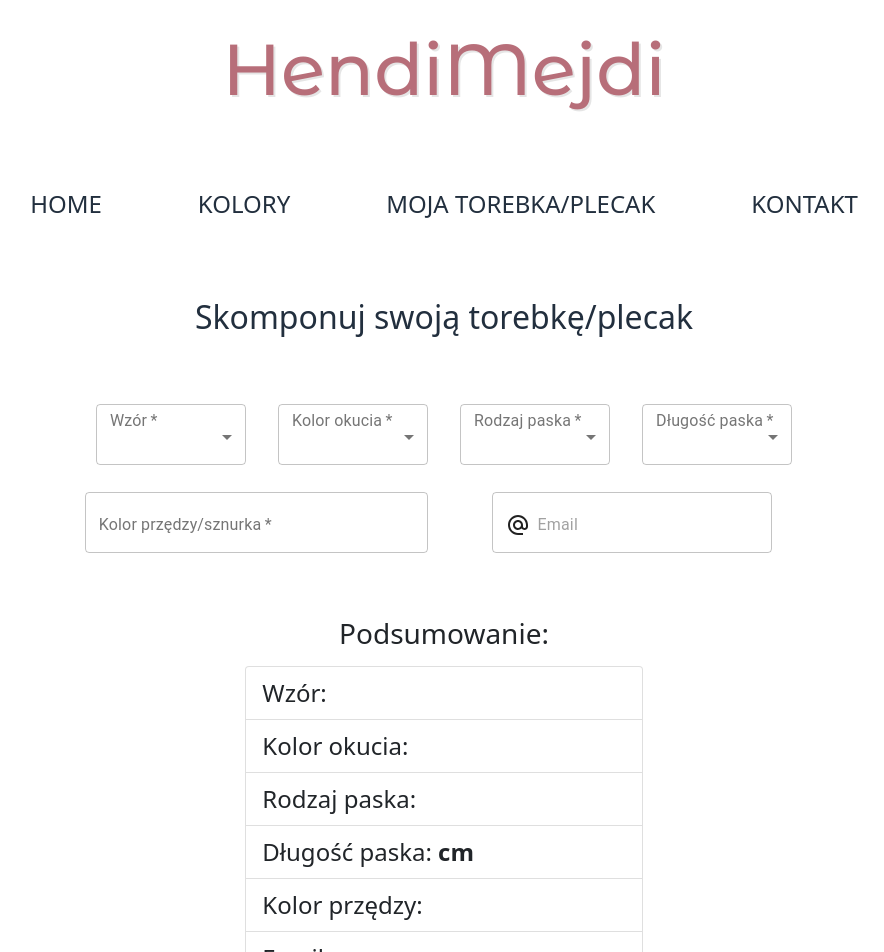
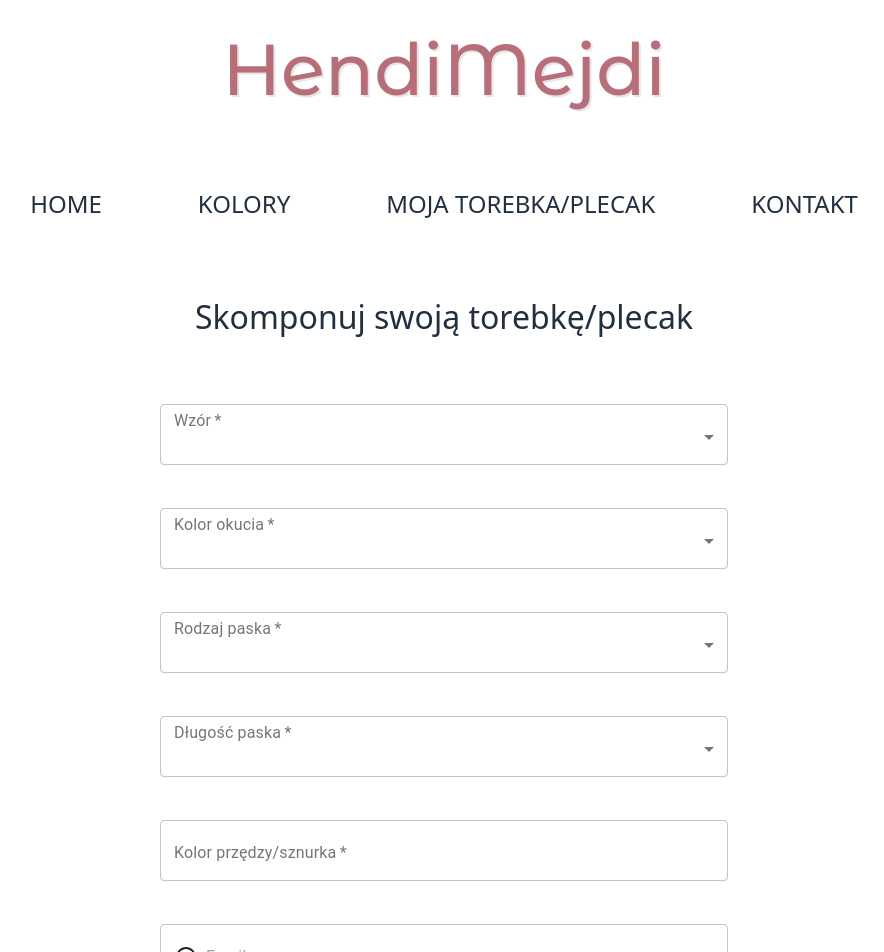
Before and after one commit to Piotr-Zacharski/hendimejdinc, a Next.js app: page /mybag in a window 1280 px wide. Shown: the top 952 px of the page, without its empty margins (196-1080 px from the left). Built offline with nearby package versions, Linux system fonts and the light colour scheme.

Commit message:
:sparkles: conditional rendering of summary

```diff
--- a/components/CardTwo.js
+++ b/components/CardTwo.js
@@ -14,7 +14,7 @@ const useStyles = makeStyles({
         maxHeight: 485,
         transition: 'all .2s ease-in-out',
         '&:hover': {
-            transform: 'scale(1.1)',
+            transform: 'scale(1.05)',
             border: '1px solid #FFD700',
         },
     },
--- a/components/Input.js
+++ b/components/Input.js
@@ -26,19 +26,16 @@ const useStyles = makeStyles((theme) => ({
     btn: {
         display: 'inline',
     },
-    contact: {
-        marginBottom: 20,
-        marginTop: 20,
-        display: 'inline-block',
-        borderColor: '#b76e79',
-        '&:hover': {
-            color: '#b76e79',
-        },
+    form: {
+        display: 'grid',
+        maxWidth: 600,
+        margin: '0 auto',
     },
     container: {
         marginTop: 40,
     },
     selectEmpty: {
+        display: 'grid',
         marginTop: theme.spacing(2),
         color: '#222f3e',
         '&:focus': {
@@ -73,7 +70,7 @@ const StyledText = styled.h3`
     position: relative;
     z-index: 2;
     border-radius: 15px;
-    width: 50%;
+
     color: #222f3e;
     @media (max-width: 700px) {
         font-size: 0.8rem;
@@ -145,10 +142,12 @@ export default function Input() {
         setCord('')
         setUserEmail('')
     }
+    const hiddenValues = name && color && type && length && cord && userEmail;
     return (
         <ThemeProvider theme={theme}>
             <div className={classes.container}>
                 <form ref={form} onSubmit={sendEmail}>
+                    <div className={classes.form}>
                     <StyledText>Skomponuj swoją torebkę/plecak</StyledText>
                     <FormControl
                         required
@@ -174,7 +173,7 @@ export default function Input() {
                             <MenuItem value="janette">Janette</MenuItem>
                             <MenuItem value="makkaresh">Makkaresh</MenuItem>
                             <MenuItem value="margerita">Margerita</MenuItem>
-                            <MenuItem value="zoja">Zoja</MenuItem>
+                            <MenuItem value="myszka Miki">Myszka Miki</MenuItem>
                         </Select>
                     </FormControl>
                     <FormControl
@@ -237,18 +236,27 @@ export default function Input() {
                             <MenuItem value={120}>120 cm</MenuItem>
                         </Select>
                     </FormControl>
-                    <form className={classes.root} autoComplete="off">
+                        <FormControl
+                            required
+                            className={classes.formControl}
+                            variant="outlined">
                         <TextField
                             label="Kolor przędzy/sznurka"
                             value={cord}
+                            className={classes.selectEmpty}
                             required
                             onChange={handleChangeCord}
                             variant="outlined"
                             name="cord"
                         />
+                        </FormControl>
+                        <FormControl
+                            required
+                            className={classes.formControl}
+                            variant="outlined">
                         <TextField
                             type="email"
-                            className={classes.contact}
+                            className={classes.selectEmpty}
                             placeholder="Email"
                             InputProps={{
                                 startAdornment: (
@@ -263,7 +271,10 @@ export default function Input() {
                             value={userEmail}
                             onChange={handleChangeUserEmail}
                         />
-                    </form>
+                        </FormControl>
+                    </div>
+                    { hiddenValues &&
+                        <>
                         <Row className="justify-content-md-center mt-5">
                             <Col md={4} className="justify-content-md-start">
                                 <h3>Podsumowanie:</h3>
@@ -287,7 +298,8 @@ export default function Input() {
                                         <li className="list-group-item text-start">
                                                 Kolor przędzy:
                                             <strong>{cord === ' ' ? ' N/A' : ' ' + cord}</strong>
-                                </li><li className="list-group-item text-start">
+                                        </li>
+                                        <li className="list-group-item text-start">
                                                 Email:
                                             <strong>{userEmail === ' ' ? ' N/A' : ' ' + userEmail}</strong>
                                         </li>
@@ -297,6 +309,8 @@ export default function Input() {
                             <div className={classes.btn}>
                                     <SubmitButton />
                             </div>
+                        </>
+                        }
                 </form>
                 {alert}
             </div>
```
Lines whose indentation alone changed are shown as unchanged.
